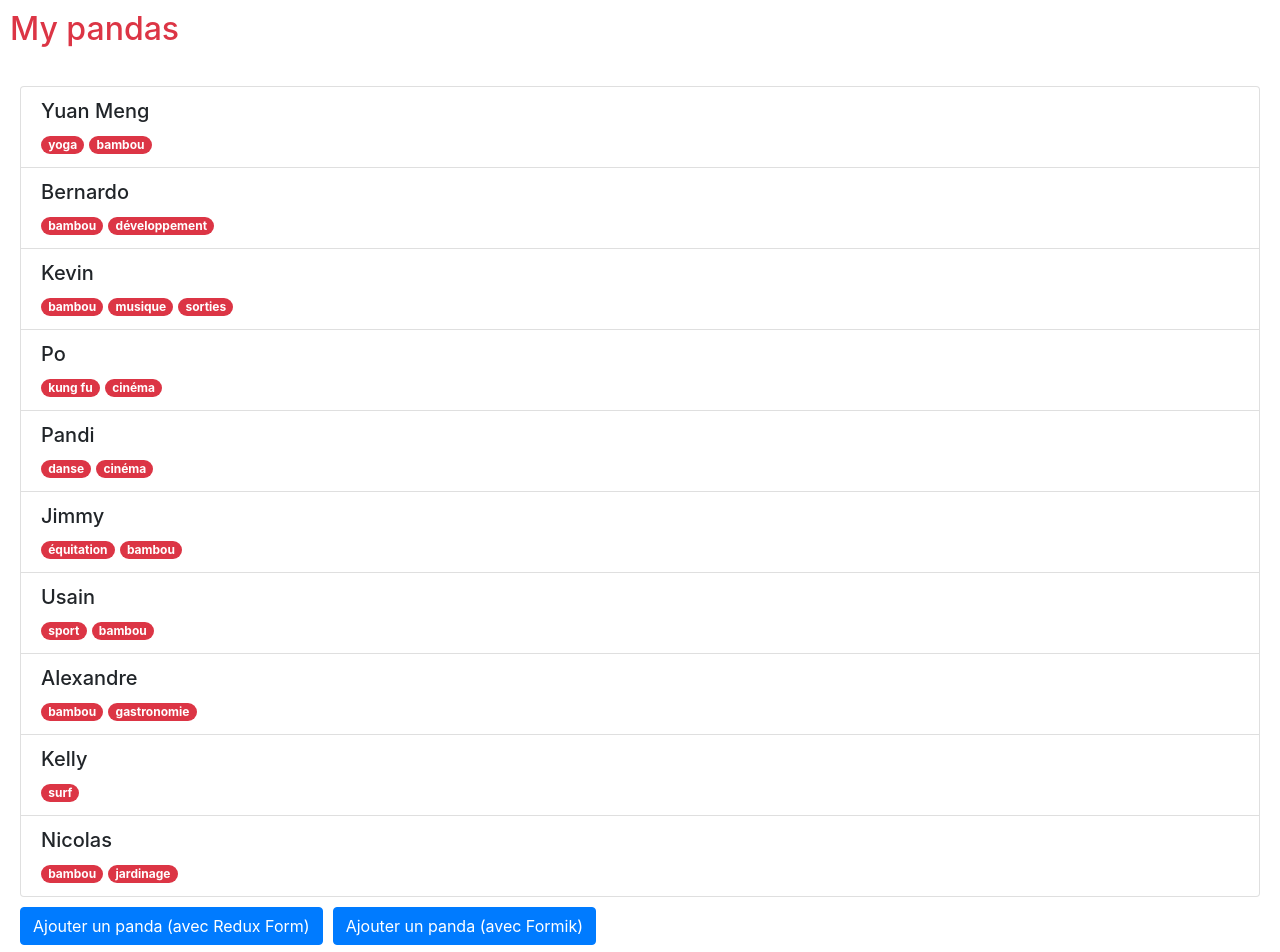
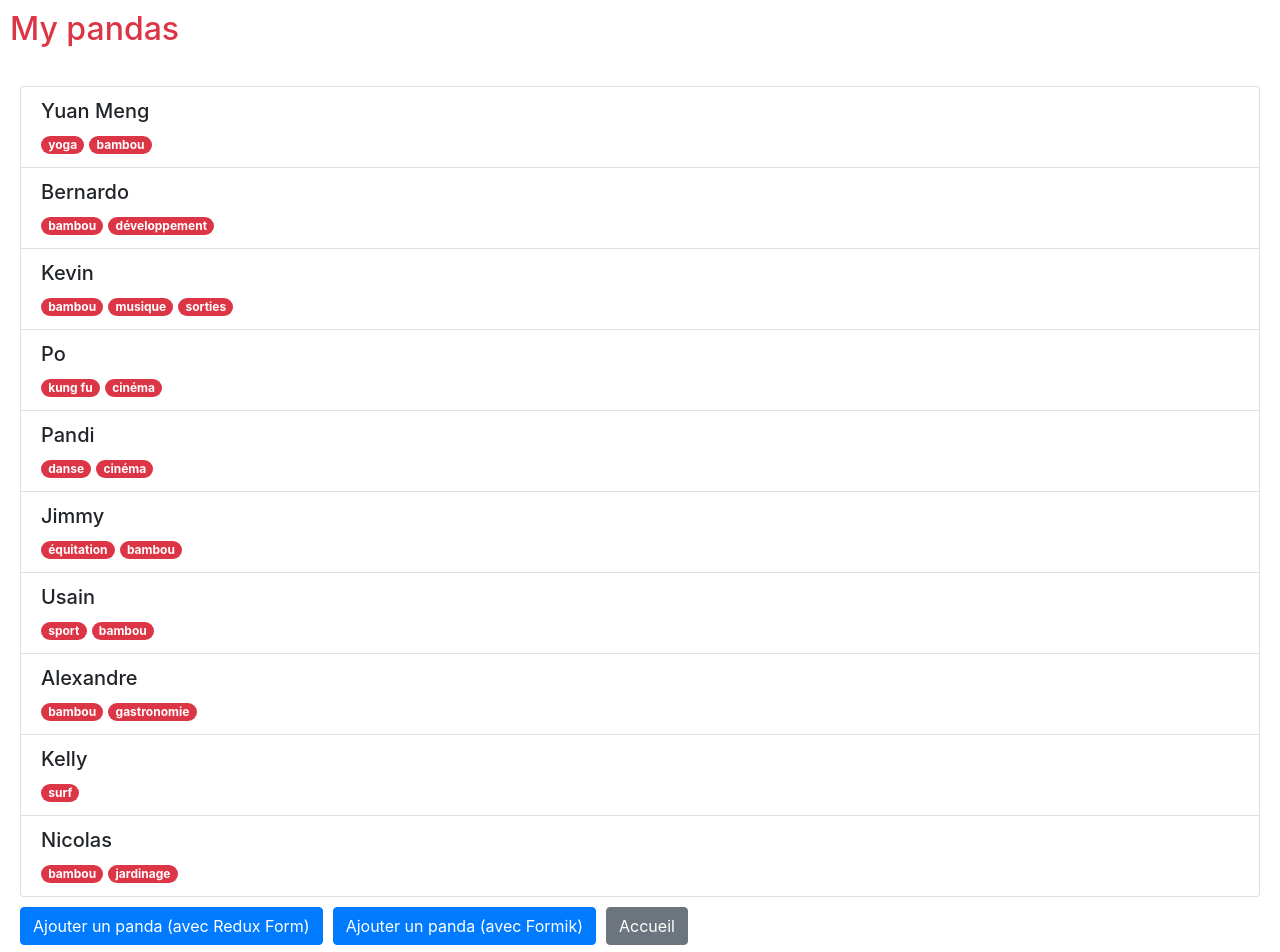
Before and after one commit to chawax/my-pandas, a React (Create React App) app: page /hoc/pandas in a window 1280 px wide. Shown: the top 952 px of the page. Built offline with nearby package versions, Linux system fonts and the light colour scheme; data requests are answered from the project's data file.

Commit message:
Lien vers l'accueil depuis les listes

```diff
--- a/src/containers/hoc/PandasListPage.tsx
+++ b/src/containers/hoc/PandasListPage.tsx
@@ -32,6 +32,10 @@ class PandasListPage extends React.Component<Props> {
 
   handleNewPandaWithFormik = () => {
     this.props.history.push('/hoc/createPandaWithFormik');
+  };
+
+  handleHome = () => {
+    this.props.history.replace('/');
   };
 
   componentDidMount() {
@@ -71,8 +75,15 @@ class PandasListPage extends React.Component<Props> {
               >
                 Ajouter un panda (avec Redux Form)
               </Button>
-              <Button color="primary" style={{ marginTop: 10 }} onClick={this.handleNewPandaWithFormik}>
+              <Button
+                color="primary"
+                style={{ marginTop: 10, marginRight: 10 }}
+                onClick={this.handleNewPandaWithFormik}
+              >
                 Ajouter un panda (avec Formik)
+              </Button>
+              <Button color="secondary" style={{ marginTop: 10 }} onClick={this.handleHome}>
+                Accueil
               </Button>
             </>
           )}
--- a/src/containers/hooks/PandasListPage.tsx
+++ b/src/containers/hooks/PandasListPage.tsx
@@ -27,6 +27,10 @@ const PandasListPage = () => {
     history.push('/hooks/createPandaWithFormik');
   };
 
+  const handleHome = () => {
+    history.replace('/');
+  };
+
   const handleRetry = () => {
     dispatch(loadPandasRequest());
   };
@@ -50,8 +54,11 @@ const PandasListPage = () => {
         {pandas && (
           <>
             <PandasList pandas={pandas} onSelectPanda={handleSelectPanda} />
-            <Button color="primary" style={{ marginTop: 10 }} onClick={handleNewPandaWithFormik}>
+            <Button color="primary" style={{ marginTop: 10, marginRight: 10 }} onClick={handleNewPandaWithFormik}>
               Ajouter un panda (avec Formik)
+            </Button>
+            <Button color="secondary" style={{ marginTop: 10 }} onClick={handleHome}>
+              Accueil
             </Button>
           </>
         )}
```
